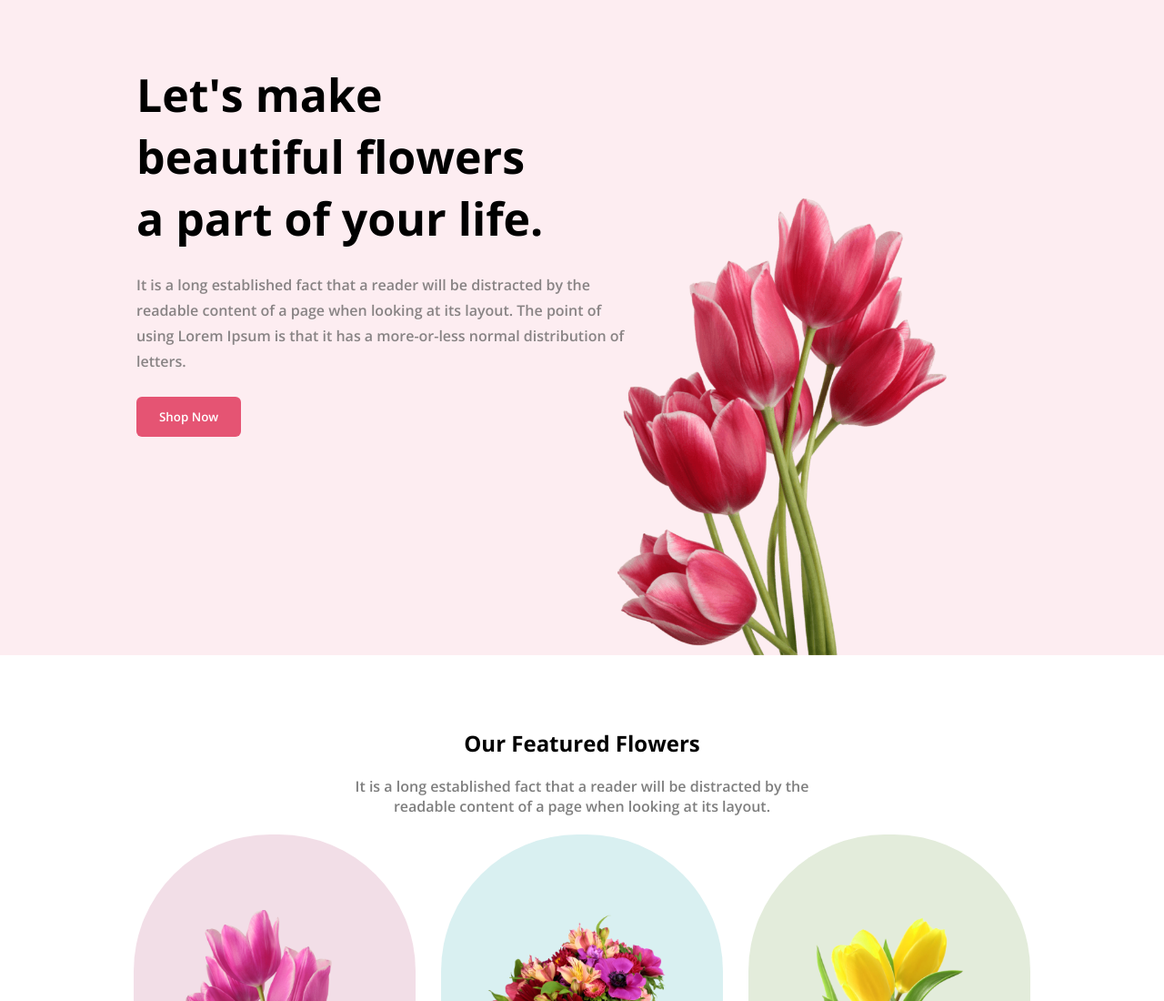
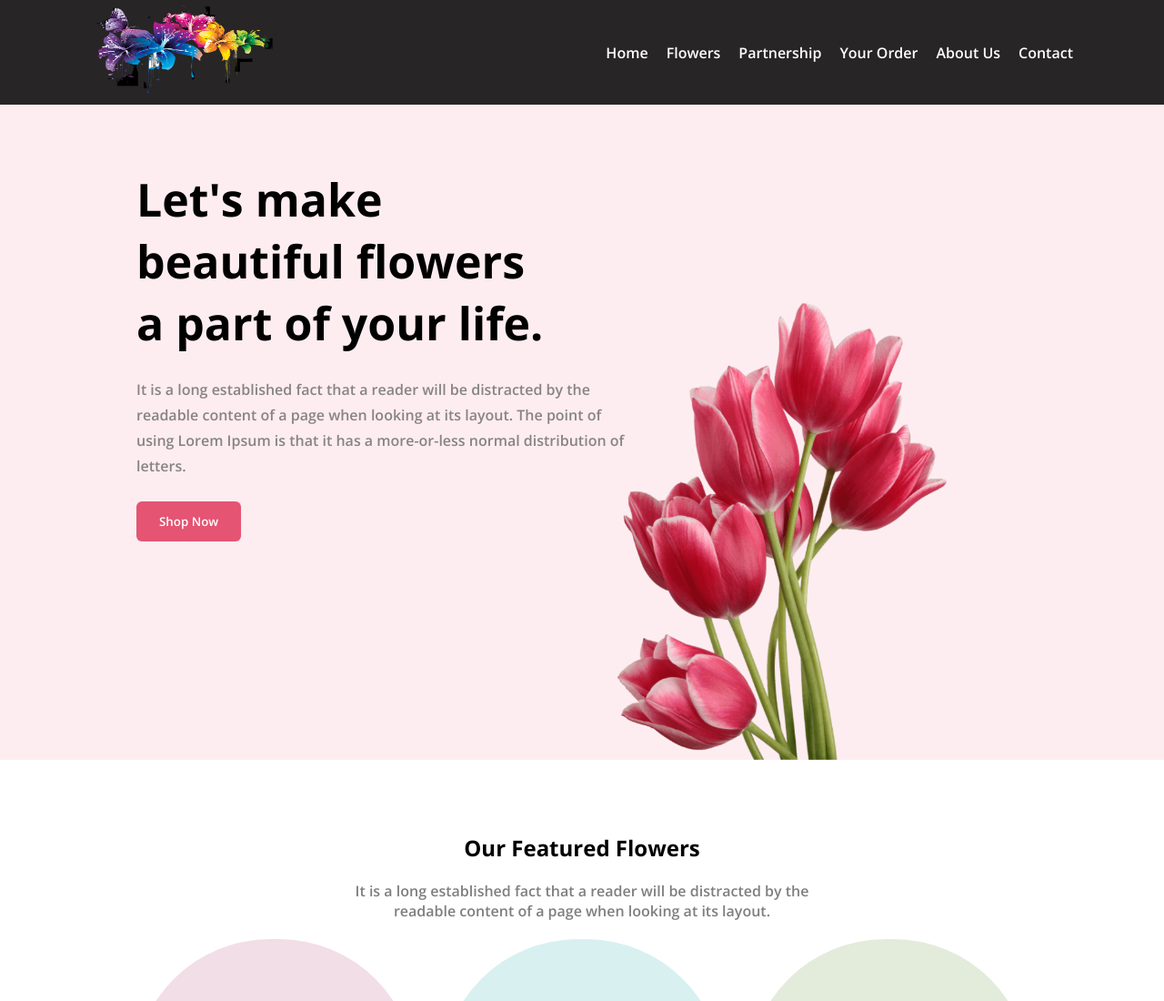
Before and after one commit to Rashedsafwan/first-assignment, a plain HTML site: page index.html in a window 1280 px wide. Shown: the top 1100 px of the page at 91% size. Drawn offline with nearby package versions, Linux system fonts and the light colour scheme.

Commit message:
Completed

```diff
--- a/index.css
+++ b/index.css
@@ -2,6 +2,29 @@
     margin: 0px;
     padding: 0px;
     font-family: 'Open Sans', sans-serif;
+}
+.navimg{
+    height: 100px;
+    width: 200px;
+    /* border-radius: 40px; */
+}
+.nav-bar{
+    background-color: #272525;
+    padding: 5px 100px;
+    display: flex;
+    justify-content: space-between;
+    align-items: center;
+    color: white;
+}
+.menu{
+    display: flex;
+    gap: 20px;
+    list-style: none;
+}
+.menu li:hover{
+    cursor: pointer;
+    color: aqua;
+
 }
 
 /* first banner Section */
--- a/index.html
+++ b/index.html
@@ -15,6 +15,21 @@
 
 <body>
     <header>
+        <nav>
+            <div class="nav-bar">
+                <div class="nav">
+                    <img class="navimg" src="./flower-8197-transformed.png" alt="">
+                </div>
+                <div class="menu">
+                    <li>Home</li>
+                    <li>Flowers</li>
+                    <li>Partnership</li>
+                    <li>Your Order</li>
+                    <li>About Us</li>
+                    <li>Contact</li>
+                </div>
+            </div>
+        </nav>
         <div class="first-banner">
             <div class="text">
                 <h1 class="text-tittle">Let's make <br>
```
Also changed, not shown: flower-8197-transformed.png (added).
